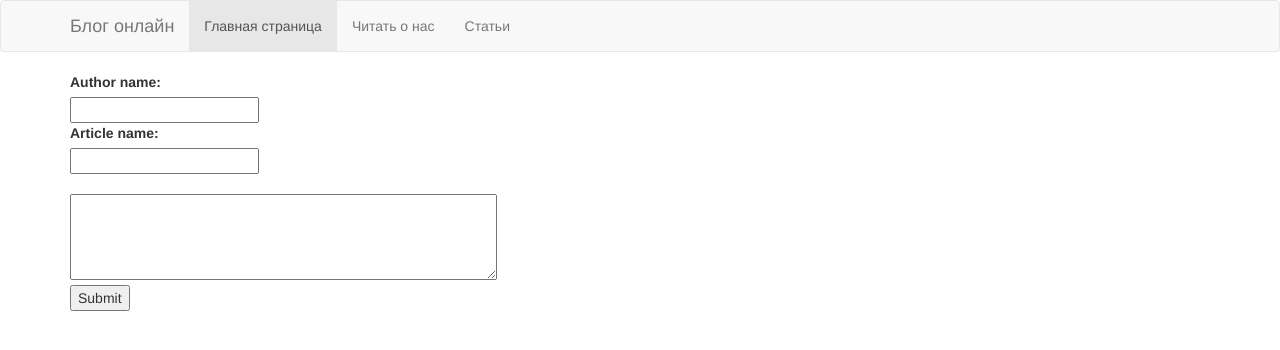
After one commit to Piachonkin-Alex/web_py_flask, a Flask app: template app/templates/article_page.html in a window 1280 px wide. The commit adds this page. Shown: the top 350 px of the page. Run offline with Flask 2, Linux system fonts and the light colour scheme; the template is opened without the code that fills it, so the values that code supplies are empty; some libraries are stand-ins or nearby versions.

Commit message:
non-worked

```diff
--- a/app/app.py
+++ b/app/app.py
@@ -1,18 +1,12 @@
 import sys
 
-reload(sys)
-sys.setdefaultencoding('utf-8')
-from flask import Flask, render_template
-from library import return_Articles
+from flask import Flask, render_template, request, redirect
+from library import Article, read_articles, add_article, change_article
 
 app = Flask(__name__)
 
-our_articles = return_Articles()
-
-
-@app.route('/')
-def start_page():
-    return render_template('index.html')
+our_articles = []
+read_articles(our_articles)
 
 
 @app.route('/about')
@@ -25,9 +19,36 @@ def go_articles():
     return render_template('articles.html', our_articles=our_articles)
 
 
-@app.route('/article/<string:id>/')
-def go_article(id):
-    return render_template('article_data.html', id=str(id))
+@app.route('/article/', methods=['GET', 'POST'])
+def go_article():
+    if request.method == 'POST':
+        change_article(our_articles, request.args['text'], request.args['id'], request.args['title'],
+                       request.args['authors'])
+        return render_template('article_data.html', id=request.args['id'], text=request.args['text'],
+                               author=request.args['author'], title=request.args['title'])
+    return render_template('article_data.html', id=request.args['v1'], text=request.args['v2'],
+                           author=request.args['v3'], title=request.args['v4'])
+
+
+@app.route('/new_article', methods=['GET', 'POST'])
+def create_new_article():
+    return render_template('article_page.html', id=request.args['id'], text=request.args['text'],
+                           author=request.args['author'], title=request.args['title'])
+
+
+@app.route('/edit_article', methods=['GET', 'POST'])
+def edit_article():
+    if request.method == 'POST':
+        return render_template('article_edit_page', id=request.args['id'], text=request.args['text'],
+                               author=request.args['author'], title=request.args['title'])
+
+
+@app.route('/', methods=['POST'])
+def start_menu():
+    if request.method == 'POST':
+        add_article(our_articles, request.form['article'], len(our_articles), request.form['ArticleName'],
+                    request.form['AuthorName'])
+    return render_template('index.html')
 
 
 if __name__ == '__main__':
--- a/app/library.py
+++ b/app/library.py
@@ -1,22 +1,48 @@
 # /usr/bin/env python
 # -*- coding: utf-8 -*-
+from typing import Any
+import json
+
+
 class Article():
     def __init__(self):
         self.id = None
         self.title = ""
-        self.generate_data = ""
         self.text = ""
         self.authors = ""
 
 
-def return_Articles():
-    articles = []
-    for i in range(1, 4):
+articles = []
+
+
+def read_articles(articles):
+    with open('data.json', 'r') as f:
+        data = json.load(f)
+    for i in range(len(data)):
         article = Article()
-        article.id = i
-        article.title = "Статья " + str(i)
-        article.text = 'Article'
-        article.generate_data = "28.04.2020"
-        article.authors = "Alex"
+        article.id = data[i]['id']
+        article.title = data[i]['title']
+        article.text = data[i]['text']
+        article.authors = data[i]['authors']
         articles.append(article)
-    return articles
+
+
+def add_article(articles, text: str, id: int, title: str, authors: str) -> None:
+    article = Article()
+    article.id = id
+    article.title = title
+    article.text = text
+    article.authors = authors
+    articles.append(article)
+    data = []
+    for i in range(len(articles)):
+        data.append({'id': articles[i].id, 'title': articles[i].title, 'authors': articles[i].authors, 'text':
+            articles[i].text})
+        with open('data.json', 'w') as f:
+            json.dump(data, f)
+
+
+def change_article(articles, new_text: str, id: int, new_title: str, new_authors: str) -> None:
+    articles[id].text = new_text
+    articles[id].authors = new_authors
+    articles[id].title = new_title
--- /dev/null
+++ b/app/templates/article_page.html
@@ -0,0 +1,16 @@
+{% extends 'appearance.html' %}
+
+{% block body %}
+<form action="/" method="post" id="myform">
+    <label for="AuthorName">Author name:</label><br>
+    <input type="text" id="AuthorName" name="AuthorName"><br>
+    <label for="ArticleName">Article name:</label><br>
+    <input type="text" id="ArticleName" name="ArticleName">
+    <br>
+    <br>
+    <textarea name="article" id="text" form="myform" rows="4" cols="50">
+         </textarea>
+    <br/>
+    <input type="submit">
+</form>
+{% endblock %}
--- a/app/templates/index.html
+++ b/app/templates/index.html
@@ -3,6 +3,6 @@
 {% block body %}
 <div class="container text-center">
     <h2>Добро пожаловать!</h2>
-    <p class="lead">Это веб-придожение создано для того, чтобы вести блоги и писать статьи!</p>
+    <p class="lead">Это веб-приложение создано для того, чтобы вести блоги и писать статьи!</p>
 </div>
 {% endblock %}
```
Also changed, not shown: app/data.json (added, +1 -0 lines), app/templates/article_data.html (+12 -1 lines), app/templates/article_edit_page.html (added, +16 -0 lines), app/templates/articles.html (+6 -1 lines).
